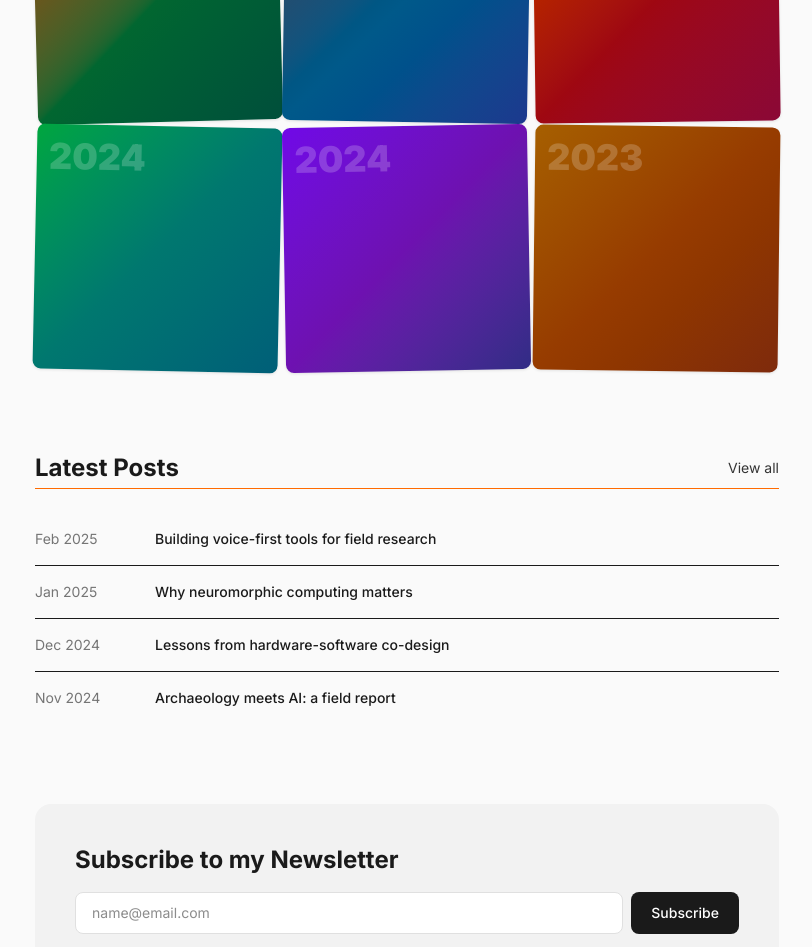
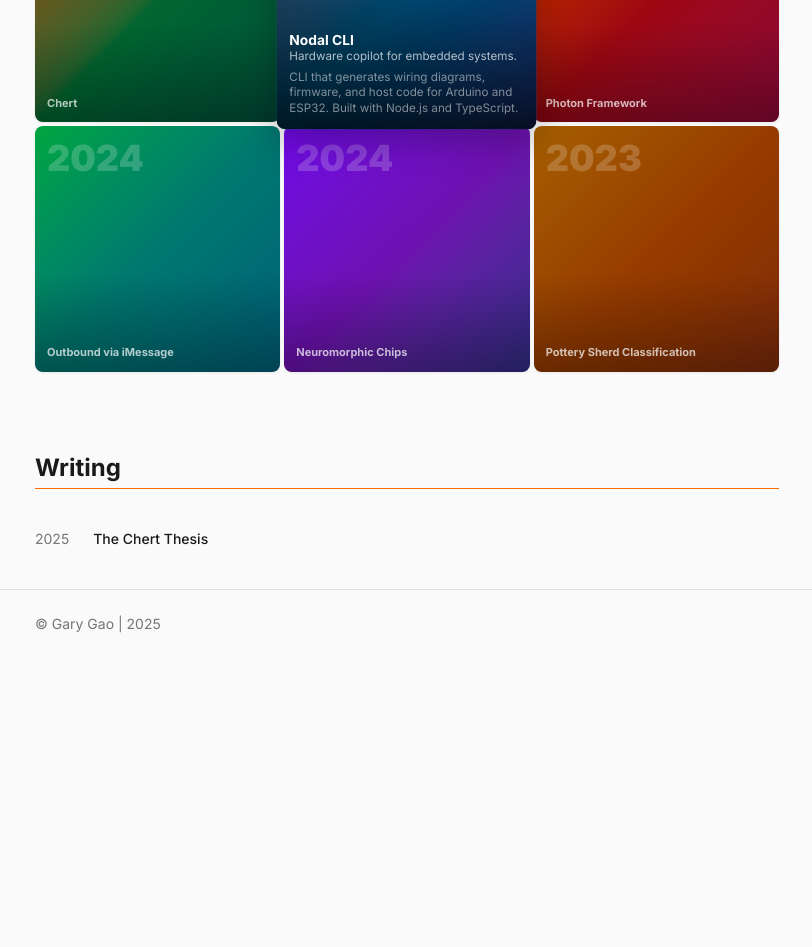
Before and after one commit to garygao333/gary-website, a Next.js app: page / in a window 1280 px wide. Shown: the part 800-1747 px from the top of the page, without its empty margins (233-1045 px from the left). After the commit the page ends 1458 px from the top, so only its background shows below. Built offline with nearby package versions, Linux system fonts and the light colour scheme.

Commit message:
writing updates

```diff
--- a/app/components/ProjectGallery.tsx
+++ b/app/components/ProjectGallery.tsx
@@ -1,6 +1,6 @@
 "use client";
 
-import { useState } from "react";
+import { useState, useEffect, useCallback } from "react";
 
 type Project = {
   title: string;
@@ -10,61 +10,89 @@ type Project = {
   year: string;
 };
 
-const rotations = ["-1.5deg", "1deg", "-0.8deg", "1.2deg", "-1deg", "0.7deg"];
+export const ProjectGallery = ({ projects }: { projects: Project[] }) => {
+  const [expanded, setExpanded] = useState<number>(0);
+  const [paused, setPaused] = useState(false);
 
-export const ProjectGallery = ({ projects }: { projects: Project[] }) => {
-  const [expanded, setExpanded] = useState<number | null>(null);
+  const next = useCallback(() => {
+    setExpanded((prev) => (prev + 1) % projects.length);
+  }, [projects.length]);
+
+  // Auto-rotate every 3s unless user paused it
+  useEffect(() => {
+    if (paused) return;
+    const timer = setInterval(next, 3000);
+    return () => clearInterval(timer);
+  }, [paused, next]);
+
+  const handleClick = (i: number) => {
+    setExpanded(i);
+    setPaused(true);
+    // Resume auto-rotation after 8s of inactivity
+    setTimeout(() => setPaused(false), 8000);
+  };
 
   return (
     <div className="grid grid-cols-3 gap-1">
       {projects.map((project, i) => {
         const isExpanded = expanded === i;
-        const rotation = rotations[i % rotations.length];
 
         return (
           <div
             key={project.title}
             className="relative cursor-pointer"
             style={{ zIndex: isExpanded ? 10 : 1 }}
-            onClick={() => setExpanded(isExpanded ? null : i)}
+            onClick={() => handleClick(i)}
           >
             <div
-              className={`relative aspect-square rounded-lg overflow-hidden bg-gradient-to-br ${project.gradient} transition-all duration-300 ease-out`}
+              className={`relative aspect-square rounded-lg overflow-hidden bg-gradient-to-br ${project.gradient} transition-all duration-500 ease-out`}
               style={{
-                transform: isExpanded
-                  ? "rotate(0deg) scale(1.08)"
-                  : `rotate(${rotation}) scale(1)`,
+                transform: isExpanded ? "scale(1.06)" : "scale(1)",
                 boxShadow: isExpanded
                   ? "0 12px 32px rgba(0,0,0,0.25)"
-                  : "0 1px 3px rgba(0,0,0,0.1)",
+                  : "0 1px 3px rgba(0,0,0,0.08)",
               }}
             >
               <span className="absolute top-3 left-3 text-4xl font-black text-white/20">
                 {project.year}
               </span>
 
-              {/* Overlay — always visible when expanded, hover on default */}
+              {/* Gradient overlay */}
               <div
-                className={`absolute inset-0 flex flex-col justify-end p-3 transition-opacity duration-300 ${
-                  isExpanded
-                    ? "opacity-100"
-                    : "opacity-0 hover:opacity-100"
-                }`}
+                className="absolute inset-0 flex flex-col justify-end p-3 transition-opacity duration-500"
                 style={{
-                  background: "linear-gradient(to top, rgba(0,0,0,0.7) 0%, transparent 60%)",
+                  background: isExpanded
+                    ? "linear-gradient(to top, rgba(0,0,0,0.75) 0%, rgba(0,0,0,0.1) 60%)"
+                    : "linear-gradient(to top, rgba(0,0,0,0.3) 0%, transparent 40%)",
+                  opacity: 1,
                 }}
               >
-                <span className="text-white text-xs font-bold leading-tight">
+                {/* Title — always visible */}
+                <span
+                  className="text-white font-bold leading-tight transition-all duration-500"
+                  style={{
+                    fontSize: isExpanded ? "13px" : "11px",
+                    opacity: isExpanded ? 1 : 0.7,
+                  }}
+                >
                   {project.title}
                 </span>
-                <span className="text-white/70 text-[11px] leading-tight mt-0.5">
-                  {project.description}
-                </span>
-                {isExpanded && (
-                  <span className="text-white/60 text-[11px] leading-snug mt-1.5">
+
+                {/* Description + details — expand in */}
+                <div
+                  className="overflow-hidden transition-all duration-500"
+                  style={{
+                    maxHeight: isExpanded ? "100px" : "0px",
+                    opacity: isExpanded ? 1 : 0,
+                  }}
+                >
+                  <span className="text-white/70 text-[11px] leading-tight block mt-0.5">
+                    {project.description}
+                  </span>
+                  <span className="text-white/50 text-[11px] leading-snug block mt-1">
                     {project.details}
                   </span>
-                )}
+                </div>
               </div>
             </div>
           </div>
--- a/app/page.tsx
+++ b/app/page.tsx
@@ -45,13 +45,6 @@ const projects = [
     gradient: "from-yellow-700 via-amber-800 to-orange-900",
     year: "2023",
   },
-];
-
-const posts = [
-  { date: "Feb 2025", title: "Building voice-first tools for field research" },
-  { date: "Jan 2025", title: "Why neuromorphic computing matters" },
-  { date: "Dec 2024", title: "Lessons from hardware-software co-design" },
-  { date: "Nov 2024", title: "Archaeology meets AI: a field report" },
 ];
 
 export default function Home() {
@@ -114,73 +107,33 @@ export default function Home() {
           <ProjectGallery projects={projects} />
         </section>
 
-        {/* Latest Posts */}
+        {/* Writing */}
         <section id="posts" className="pt-14 pb-6">
-          <div className="flex items-center justify-between mb-1">
-            <h2 className="text-2xl font-bold">Latest Posts</h2>
-            <span className="text-sm cursor-pointer transition-colors hover:text-[#111]" style={{ color: "var(--text-secondary)" }}>
-              View all
-            </span>
+          <div className="mb-1">
+            <h2 className="text-2xl font-bold">Writing</h2>
           </div>
           <div className="h-px mb-6" style={{ backgroundColor: "var(--accent)" }} />
-
-          <div className="divide-y" style={{ borderColor: "var(--border)" }}>
-            {posts.map((post, i) => (
-              <div key={i} className="flex items-center gap-6 py-4 cursor-pointer group">
-                <span className="text-sm w-24 shrink-0" style={{ color: "var(--text-muted)" }}>
-                  {post.date}
-                </span>
-                <span className="text-sm font-medium group-hover:text-[var(--accent)] transition-colors">
-                  {post.title}
-                </span>
-              </div>
-            ))}
+          <div className="flex items-center gap-6 py-4">
+            <span className="text-sm shrink-0" style={{ color: "var(--text-muted)" }}>
+              2025
+            </span>
+            <a
+              href="/writing"
+              className="text-sm font-medium transition-colors hover:text-[var(--accent)]"
+            >
+              The Chert Thesis
+            </a>
           </div>
         </section>
 
-        {/* Newsletter */}
-        <section className="py-14">
-          <div className="rounded-2xl p-8 md:p-10 flex flex-col md:flex-row items-start md:items-center gap-8" style={{ backgroundColor: "var(--bg-card)" }}>
-            <div className="flex-1">
-              <h2 className="text-2xl font-bold mb-4">Subscribe to my Newsletter</h2>
-              <div className="flex gap-2 mb-3">
-                <input
-                  type="email"
-                  placeholder="name@email.com"
-                  className="flex-1 px-4 py-2.5 rounded-lg border text-sm outline-none focus:border-[var(--accent)] transition-colors"
-                  style={{
-                    backgroundColor: "white",
-                    borderColor: "var(--border)",
-                    color: "var(--text-primary)",
-                  }}
-                />
-                <button
-                  className="px-5 py-2.5 rounded-lg text-sm font-medium text-white transition-opacity hover:opacity-90"
-                  style={{ backgroundColor: "var(--text-primary)" }}
-                >
-                  Subscribe
-                </button>
-              </div>
-              <p className="text-xs" style={{ color: "var(--text-muted)" }}>
-                Sign up to stay updated about my latest work and adventures. <em>No Spam, No BS. Promise!</em>
-              </p>
-            </div>
-          </div>
-        </section>
       </main>
 
       {/* Footer */}
       <footer className="border-t" style={{ borderColor: "var(--border)" }}>
-        <div className="max-w-[840px] mx-auto px-6 md:px-12 py-6 flex flex-col sm:flex-row items-center justify-between gap-3">
+        <div className="max-w-[840px] mx-auto px-6 md:px-12 py-6">
           <p className="text-sm" style={{ color: "var(--text-muted)" }}>
             &copy; Gary Gao | 2025
           </p>
-          <div className="flex items-center gap-5 text-sm" style={{ color: "var(--text-secondary)" }}>
-            <a href="#" className="transition-colors" style={{ color: "var(--accent)" }}>Home</a>
-            <a href="#about" className="transition-colors hover:text-[#111]">About</a>
-            <a href="#work" className="transition-colors hover:text-[#111]">Work</a>
-            <a href="#posts" className="transition-colors hover:text-[#111]">Posts</a>
-          </div>
         </div>
       </footer>
     </div>
--- /dev/null
+++ b/app/writing/page.tsx
@@ -0,0 +1,53 @@
+import Link from "next/link";
+
+export default function Writing() {
+  return (
+    <div className="min-h-screen" style={{ backgroundColor: "var(--bg)", color: "var(--text-primary)" }}>
+      <main className="max-w-[640px] mx-auto px-6 md:px-12 pt-20 md:pt-28 pb-20">
+        <Link
+          href="/"
+          className="text-sm transition-colors hover:text-[var(--accent)]"
+          style={{ color: "var(--text-muted)" }}
+        >
+          &larr; Back
+        </Link>
+
+        <h1 className="text-3xl md:text-4xl font-black tracking-tight mt-10 mb-12">
+          The Chert Thesis
+        </h1>
+
+        <div className="space-y-6 text-lg leading-relaxed" style={{ color: "var(--text-secondary)" }}>
+          <p>
+            We believe that AI agents have an <strong style={{ color: "var(--text-primary)" }}>untapped potential</strong>.
+          </p>
+
+          <p>
+            Right now, agents like Manus or Poke are seen as powerful but only limited to the role of personal assistants.
+          </p>
+
+          <p>
+            For AI agents to truly integrate into human society, they need to take on{" "}
+            <strong style={{ color: "var(--text-primary)" }}>independent, human roles</strong>, whether as sales reps or customer support agents.
+          </p>
+
+          <p>
+            And for that to happen, agents need a{" "}
+            <strong style={{ color: "var(--text-primary)" }}>layer of trust</strong>{" "}
+            that they currently lack. People shouldn&apos;t feel uneasy when they are talking to an AI. They should feel comfortable.
+          </p>
+
+          <p>
+            <strong style={{ color: "var(--text-primary)" }}>
+              We are interested in building this emotional layer of trust between humans and AI.
+            </strong>
+          </p>
+
+          <p>
+            And that&apos;s what we believe will be the major shift that will grow the AI agent market from an 8B industry to a 50B industry in the next three years. We imagine a future where agents become treated as{" "}
+            <strong style={{ color: "var(--text-primary)" }}>friends, co-workers, and people instead of tools</strong>.
+          </p>
+        </div>
+      </main>
+    </div>
+  );
+}
```
